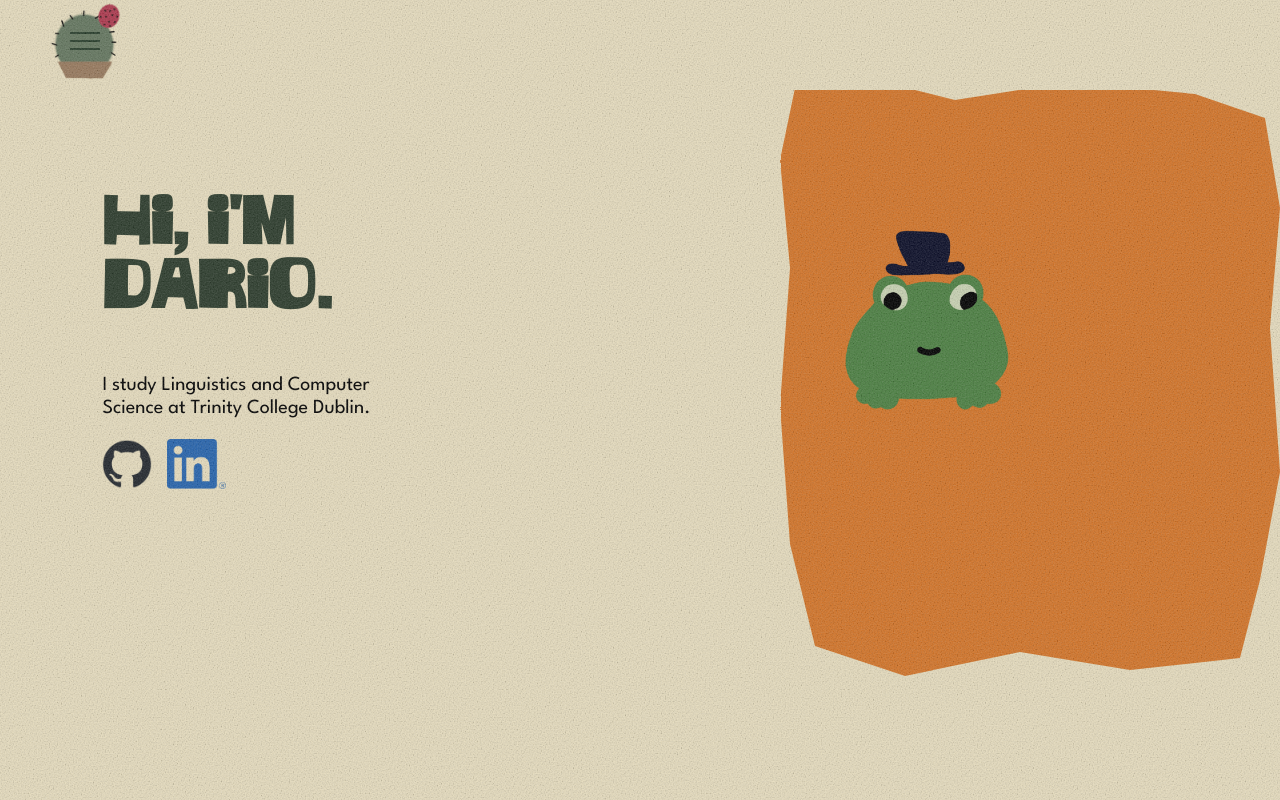
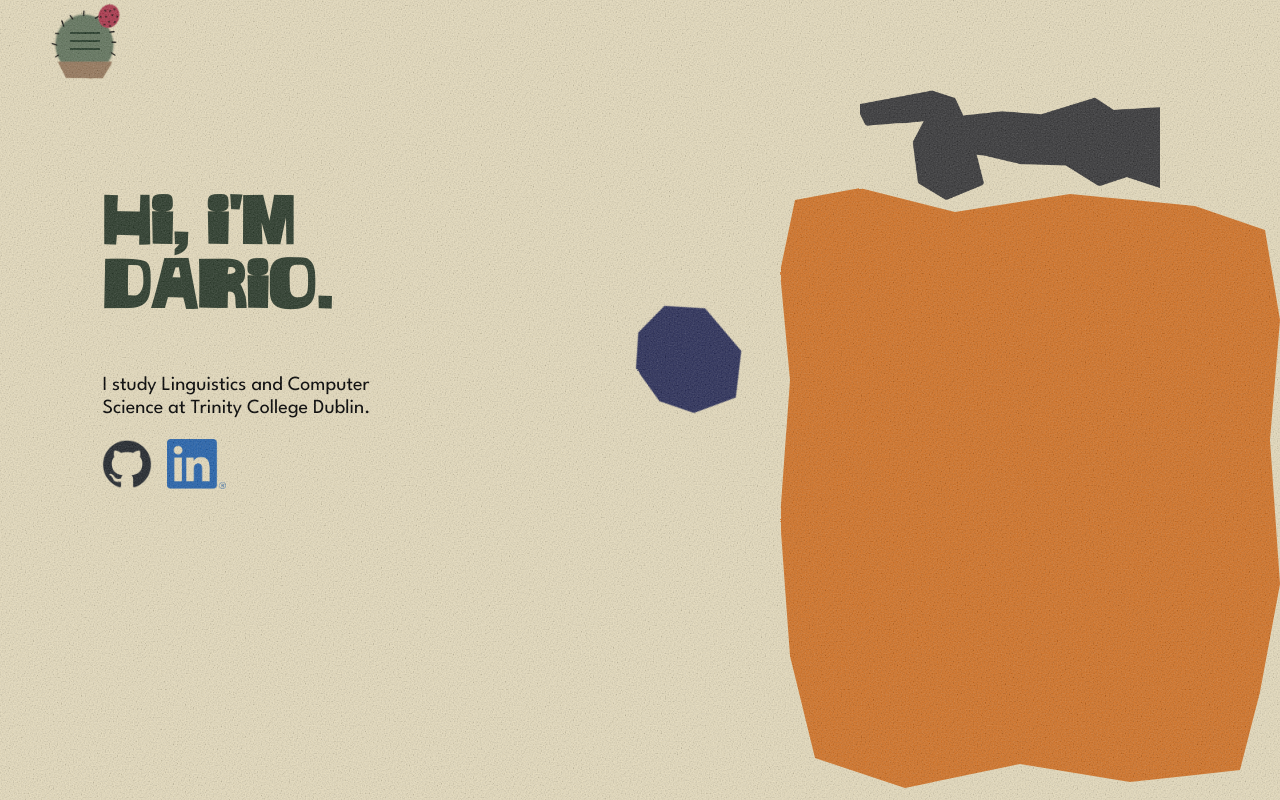
Before and after one commit to Dcipani/portfolio, a React (Create React App) app: page /#home in a window 1280 px wide. Shown: the top 800 px of the page. Built offline with nearby package versions, Linux system fonts and the light colour scheme.

Commit message:
boulder header basics

```diff
--- a/src/components/Header/index.jsx
+++ b/src/components/Header/index.jsx
@@ -4,21 +4,23 @@ import "./style.scss";
 
 import GithubLogo from '../../images/github.png';
 import LinkedinLogo from '../../images/linkedin.png';
-import Frogman from '../../images/frogman.png';
+import Arm from '../../images/arm.png';
 
 export default function Header() {
+  const cliffWrapperRef = useRef(null);
   const blockRef = useRef(null);
-  const frogRef = useRef(null);
+  const boulderRef = useRef(null);
+  const armRef = useRef(null);
 
   useLayoutEffect(() => {
     const tl = gsap.timeline();
 
-    // orange block slides in
+    // cliff enters from right
     tl.fromTo(
-      blockRef.current,
+      cliffWrapperRef.current,
       {
-        x: 400,
-        rotate: 6,
+        x: 500,
+        rotate: 6
       },
       {
         x: 0,
@@ -28,21 +30,55 @@ export default function Header() {
       }
     );
 
-    // frog drops directly onto top of block
+    // boulder drops onto cliff while cliff enters
     tl.fromTo(
-      frogRef.current,
+      boulderRef.current,
       {
-        y: -600,
-        rotate: -8
+        y: -400,
+        rotate: -30
       },
       {
         y: 0,
-        rotate: 0,
-        duration: 1,
+        rotate: -13,
+        duration: 1.1,
         ease: "bounce.out"
       },
-      "-=0.15"
+      "-=0.9"
     );
+
+    // pause
+    tl.to({}, { duration: 1.5 });
+
+    // arm pokes in
+    tl.fromTo(
+      armRef.current,
+      {
+        x: 250,
+        rotate: -6
+      },
+      {
+        x: -220,
+        rotate: 0,
+        duration: 0.35,
+        ease: "power2.out"
+      }
+    );
+
+    // knock boulder off
+    tl.to(
+      boulderRef.current,
+      {
+        x: -120,
+        y: 220,
+        rotate: -120,
+        duration: 0.75,
+        ease: "power2.in"
+      },
+      "-=0.1"
+    );
+
+
+
   }, []);
 
   return (
@@ -50,6 +86,7 @@ export default function Header() {
       <div className="col-table">
         <div className="col-1">
           <h1 id="header-text">Hi, I'm Dario.</h1>
+
           <p id="header-text">
             I study Linguistics and Computer Science at Trinity College Dublin.
           </p>
@@ -75,14 +112,27 @@ export default function Header() {
 
         <div className="col-2">
           <div className="frog-scene">
-            <div ref={blockRef} className="saul-block"></div>
+            <div
+              ref={cliffWrapperRef}
+              className="cliff-wrapper"
+            >
+              <div
+                ref={blockRef}
+                className="saul-block"
+              ></div>
 
-            <img
-              ref={frogRef}
-              src={Frogman}
-              alt="frogman"
-              className="frogman"
-            />
+              <div
+                ref={boulderRef}
+                className="boulder"
+              ></div>
+
+              <img
+                ref={armRef}
+                src={Arm}
+                alt="arm"
+                className="poke-arm"
+              />
+            </div>
           </div>
         </div>
       </div>
--- a/src/components/Header/style.scss
+++ b/src/components/Header/style.scss
@@ -76,24 +76,10 @@
 }
 .saul-block {
   position: absolute;
-
-  /*
-    adaptive sizing
-  */
-  width: clamp(220px, 50vw, 500px);
-  height: clamp(420px, 75vh, 900px);
-
-  /*
-    pushes it partially offscreen
-  */
-  right: -8vw;
-  top: -8vh;
+  inset: 0;
 
   background: #d9782b;
 
-  /*
-    irregular rectangle — not smooth blob
-  */
   clip-path: polygon(
     3% 2%,
     16% 0%,
@@ -116,12 +102,7 @@
     0% 14%
   );
 
-  /*
-    subtle analog wobble
-  */
   filter: url(#wavy);
-
-  transform: rotate(-2deg);
 }
 
 .frogman {
@@ -140,3 +121,64 @@
 
   z-index: 2;
 }
+.boulder {
+  position: absolute;
+
+  width: 125px;
+  height: 100px;
+
+  /*
+    lift it so it sits ABOVE the cliff edge
+    instead of cutting into it
+  */
+  top: -95px;
+  left: -32px;
+
+  background: #2f315d;
+
+  /*
+    fewer, funkier planes
+  */
+  clip-path: polygon(
+    8% 72%,
+    14% 28%,
+    36% 4%,
+    68% 0%,
+    92% 20%,
+    100% 56%,
+    82% 90%,
+    38% 100%
+  );
+
+  filter: url(#wavy);
+
+  /*
+    gives it a "leaning" perched feel
+  */
+  transform: rotate(-25deg);
+
+  z-index: 4;
+}
+.cliff-wrapper {
+  position: absolute;
+
+  width: clamp(220px, 50vw, 500px);
+  height: clamp(420px, 75vh, 900px);
+
+  right: -8vw;
+
+  /*
+    moved lower
+  */
+  top: clamp(40px, 6vh, 100px);
+  overflow: visible;
+}
+
+.poke-arm {
+  position: absolute;
+  width: 300px;
+  right: -100px;
+  top: -200px;
+  z-index: 5;
+  pointer-events: none;
+}
```
Also changed, not shown: src/images/arm.png (added).
